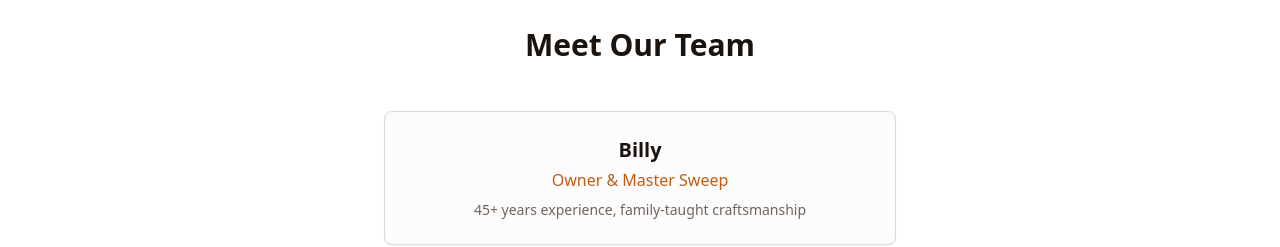
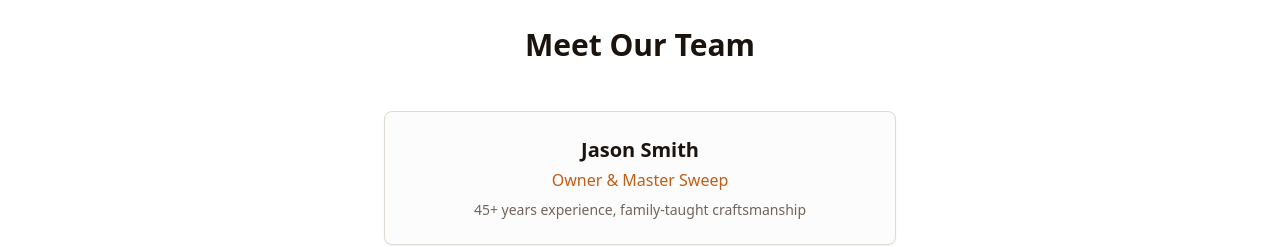
Before and after one commit to jaystonez/mad-hatter-chimney-sweep, a Next.js app: page /about in a window 1280 px wide. Shown: the part 3400-3647 px from the top of the page. Built offline with nearby package versions, Linux system fonts and the light colour scheme; a web font is replaced by a local one.

Commit message:
Update name from 'Billy' to 'Jason Smith'

```diff
--- a/app/about/page.tsx
+++ b/app/about/page.tsx
@@ -193,7 +193,7 @@ export default function AboutPage() {
             <div className="grid md:grid-cols-1 gap-8 max-w-lg mx-auto">
               <Card>
                 <CardContent className="pt-6 text-center">
-                  <h3 className="font-bold text-xl mb-1">Billy</h3>
+                  <h3 className="font-bold text-xl mb-1">Jason Smith</h3>
                   <p className="text-primary font-medium mb-2">Owner &amp; Master Sweep</p>
                   <p className="text-sm text-muted-foreground">
                     45+ years experience, family-taught craftsmanship
```
